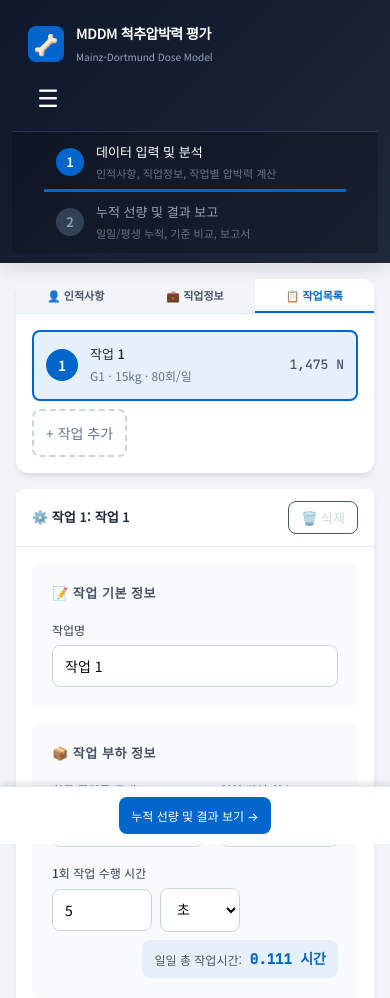
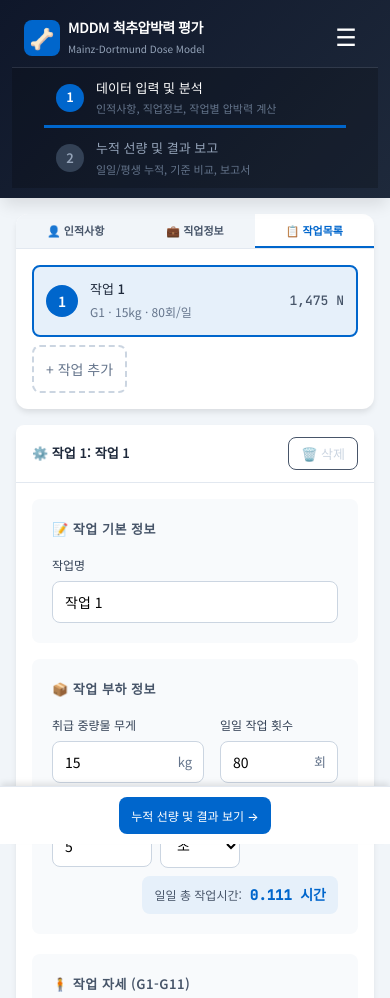
Before and after one commit to andrewfalk/MDDM_claudeVer, a website: page public/index.html in a window 390 px wide. Shown: the top 998 px of the page. Drawn offline with Linux system fonts and the light colour scheme.

Commit message:
Change for Mobile

```diff
--- a/public/index.html
+++ b/public/index.html
@@ -982,14 +982,30 @@
 
         @media (max-width: 768px) {
             body { padding-bottom: 60px; }
-            .header-top { padding: 12px 16px; }
-            .logo-text h1 { font-size: 16px; }
-            .logo-text span { font-size: 11px; }
-            .logo-icon { width: 36px; height: 36px; font-size: 20px; }
-
-            /* 헤더 액션 숨기고 햄버거 메뉴 표시 */
+
+            /* 헤더 최적화 - 공간 절약 */
+            .header-top {
+                padding: 8px 12px;
+                position: relative;
+            }
+            .logo {
+                width: 100%;
+                gap: 8px;
+            }
+            .logo-text h1 { font-size: 14px; line-height: 1.3; }
+            .logo-text span { font-size: 10px; }
+            .logo-icon { width: 32px; height: 32px; font-size: 18px; }
+
+            /* 헤더 액션 숨기고 햄버거 메뉴를 우측 상단에 절대 위치 */
             .header-actions { display: none; }
-            .mobile-menu-btn { display: flex; }
+            .mobile-menu-btn {
+                display: flex;
+                position: absolute;
+                right: 12px;
+                top: 50%;
+                transform: translateY(-50%);
+                z-index: 10;
+            }
             .panel-tab { font-size: 12px; padding: 10px 6px; }
             .card-header h2 { font-size: 14px; }
             .form-grid { grid-template-columns: 1fr; }
```
